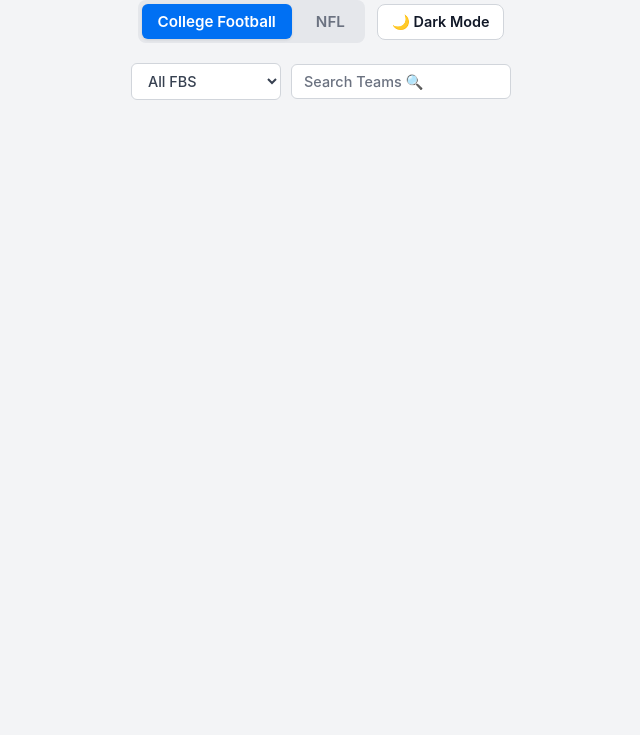
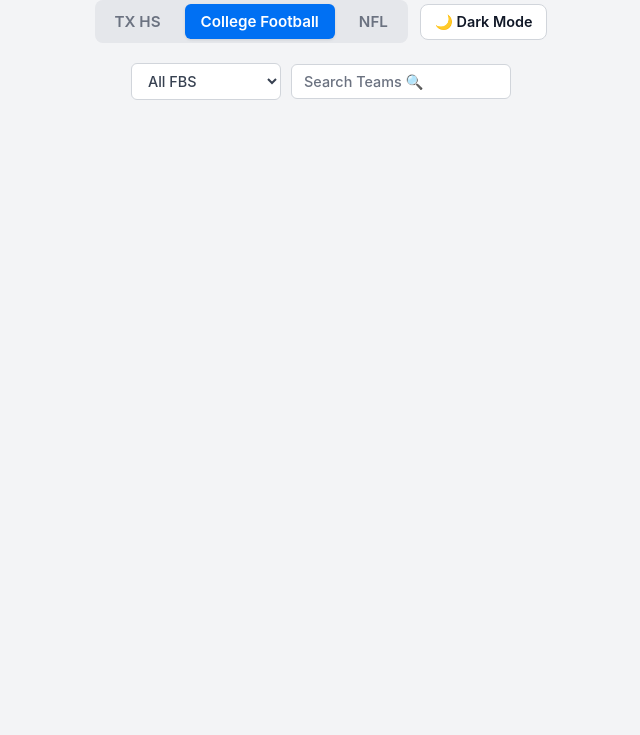
Before and after one commit to connorhudspeth1238/CFB-NFL-Odds, a plain HTML site: page index.html in a window 1280 px wide. Shown: the part 65-800 px from the top of the page, without its empty margins (319-959 px from the left). Drawn offline with Linux system fonts and the light colour scheme; no server answers.

Commit message:
Update index.html

```diff
--- a/index.html
+++ b/index.html
@@ -282,6 +282,7 @@
 
       <div class="header-controls">
         <div class="league-toggle">
+          <button id="tab-txhs" class="tab-btn" onclick="switchLeague('txhs')">TX HS</button>
           <button id="tab-cfb" class="tab-btn active" onclick="switchLeague('cfb')">College Football</button>
           <button id="tab-nfl" class="tab-btn" onclick="switchLeague('nfl')">NFL</button>
         </div>
```
